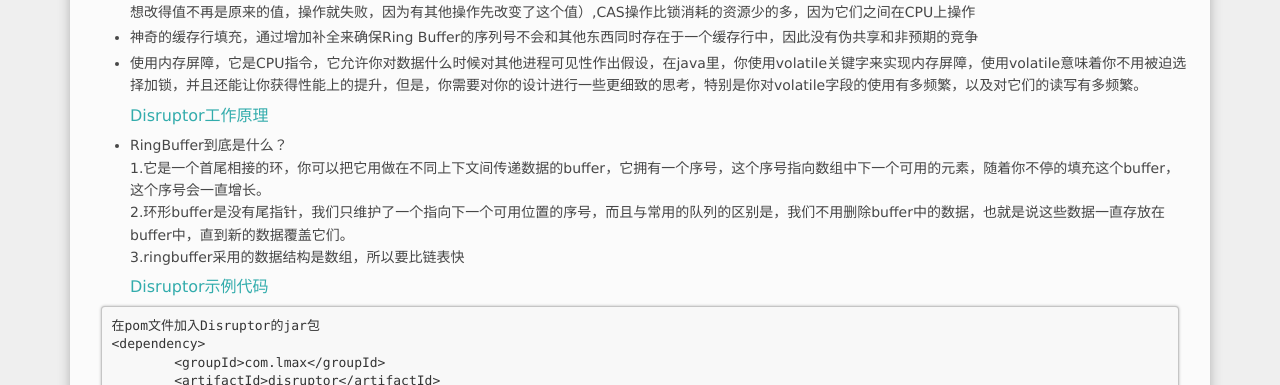
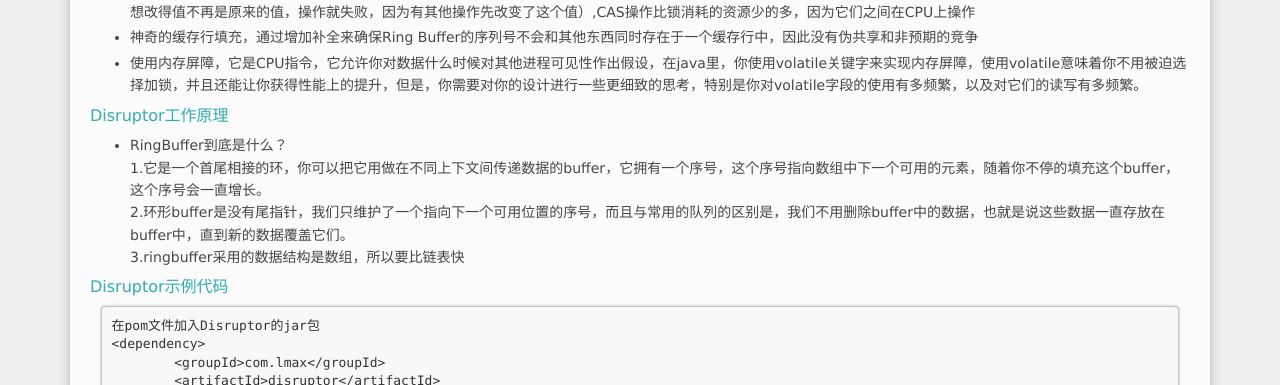
Before and after one commit to jackzhao29/jackzhao29.github.com, a Jekyll site: the page built from _posts/2015-05-12-Disruptor框架描述及使用.md, in a window 1280 px wide. Shown: the part 283-668 px from the top of the page. Built offline with Jekyll 4.4.1, drawn with Linux system fonts in a browser that asks for light colours; Markdown is read by kramdown in place of the engine named in the settings; comment, search, counter and statistics services are not loaded.

Commit message:
add bolg

````diff
--- a/_posts/2015-05-12-Disruptor框架描述及使用.md
+++ b/_posts/2015-05-12-Disruptor框架描述及使用.md
@@ -11,12 +11,14 @@
 #### Disruptor为什么那么快
 * Disruptor不用锁，取而代之的是在需要确保操作线程安全的地方，我们使用CAS（Compare And Swap/Set）操作，它是一个CPU级别的指令（CPU去更新一个值，如果想改得值不再是原来的值，操作就失败，因为有其他操作先改变了这个值）,CAS操作比锁消耗的资源少的多，因为它们之间在CPU上操作
 * 神奇的缓存行填充，通过增加补全来确保Ring Buffer的序列号不会和其他东西同时存在于一个缓存行中，因此没有伪共享和非预期的竞争
-* 使用内存屏障，它是CPU指令，它允许你对数据什么时候对其他进程可见性作出假设，在java里，你使用volatile关键字来实现内存屏障，使用volatile意味着你不用被迫选择加锁，并且还能让你获得性能上的提升，但是，你需要对你的设计进行一些更细致的思考，特别是你对volatile字段的使用有多频繁，以及对它们的读写有多频繁。<br>
+* 使用内存屏障，它是CPU指令，它允许你对数据什么时候对其他进程可见性作出假设，在java里，你使用volatile关键字来实现内存屏障，使用volatile意味着你不用被迫选择加锁，并且还能让你获得性能上的提升，但是，你需要对你的设计进行一些更细致的思考，特别是你对volatile字段的使用有多频繁，以及对它们的读写有多频繁。
+
 #### Disruptor工作原理
 * RingBuffer到底是什么？<br>
   1.它是一个首尾相接的环，你可以把它用做在不同上下文间传递数据的buffer，它拥有一个序号，这个序号指向数组中下一个可用的元素，随着你不停的填充这个buffer，这个序号会一直增长。<br>
   2.环形buffer是没有尾指针，我们只维护了一个指向下一个可用位置的序号，而且与常用的队列的区别是，我们不用删除buffer中的数据，也就是说这些数据一直存放在buffer中，直到新的数据覆盖它们。<br>
-  3.ringbuffer采用的数据结构是数组，所以要比链表快<br>
+  3.ringbuffer采用的数据结构是数组，所以要比链表快
+
 #### Disruptor示例代码
 
 ```
````
